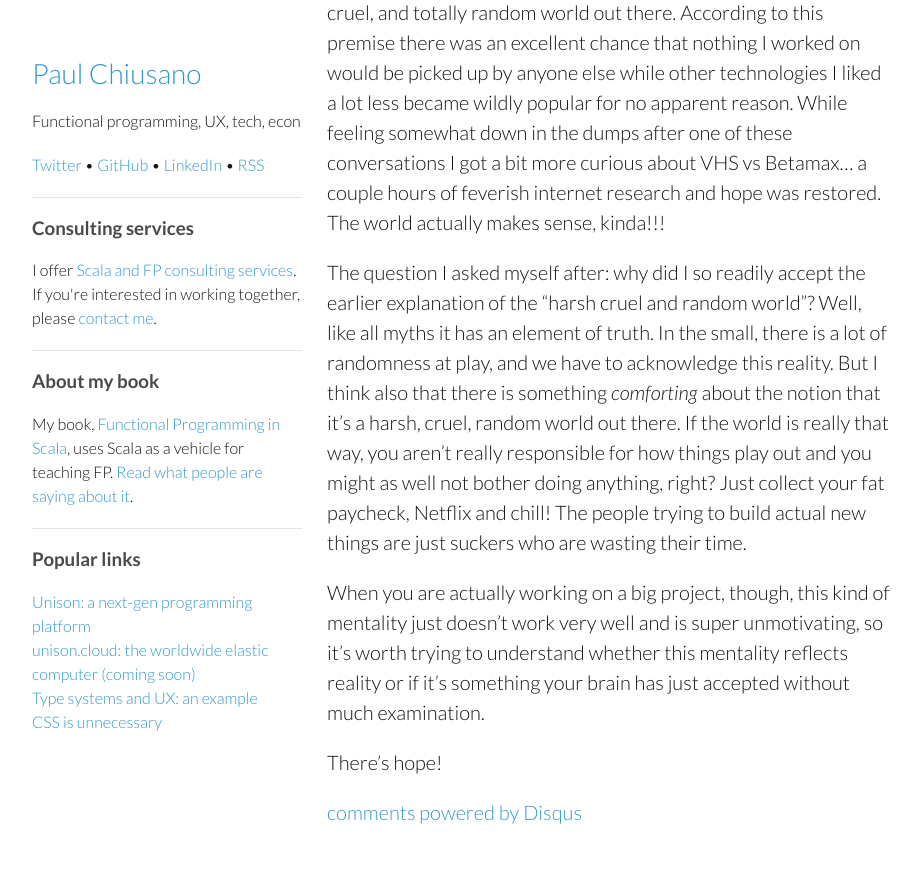
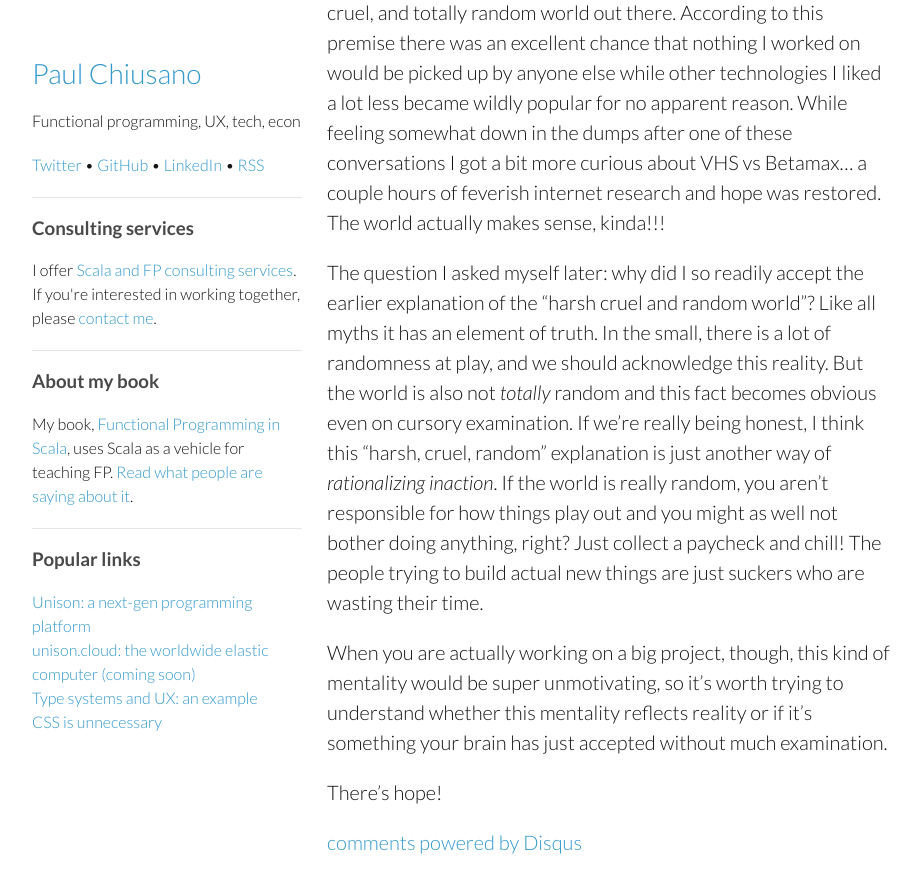
Before and after one commit to pchiusano/pchiusano.github.io, a Jekyll site: the page built from _posts/2019-10-24-vhs-vs-betamax.markdown, in a window 1280 px wide and 900 px high, scrolled down 3551 px. Shown: the top 893 px of the window, without its empty margins (178-1099 px from the left). Built offline with Jekyll 4.4.1, drawn with Linux system fonts in a browser that asks for light colours; comment, search, counter and statistics services are not loaded.

Commit message:
Update 2019-10-24-vhs-vs-betamax.markdown

```diff
--- a/_posts/2019-10-24-vhs-vs-betamax.markdown
+++ b/_posts/2019-10-24-vhs-vs-betamax.markdown
@@ -44,8 +44,8 @@ On the other hand, as a thought experiment, what if DVORAK were 10x faster than
 
 A funny story is that I myself accepted the usual explanation about VHS vs Betamax without much thought. Then after I started working on [Unison](https://unisonweb.org) people often asked me questions about programming language adoption and I realized how depressing it was for me to accept the premise that it was really just a harsh, cruel, and totally random world out there. According to this premise there was an excellent chance that nothing I worked on would be picked up by anyone else while other technologies I liked a lot less became wildly popular for no apparent reason. While feeling somewhat down in the dumps after one of these conversations I got a bit more curious about VHS vs Betamax... a couple hours of feverish internet research and hope was restored. The world actually makes sense, kinda!!!
 
-The question I asked myself after: why did I so readily accept the earlier explanation of the "harsh cruel and random world"? Well, like all myths it has an element of truth. In the small, there is a lot of randomness at play, and we have to acknowledge this reality. But I think also that there is something _comforting_ about the notion that it's a harsh, cruel, random world out there. If the world is really that way, you aren't really responsible for how things play out and you might as well not bother doing anything, right? Just collect your fat paycheck, Netflix and chill! The people trying to build actual new things are just suckers who are wasting their time.
+The question I asked myself later: why did I so readily accept the earlier explanation of the "harsh cruel and random world"? Like all myths it has an element of truth. In the small, there is a lot of randomness at play, and we should acknowledge this reality. But the world is also not _totally_ random and this fact becomes obvious even on cursory examination. If we're really being honest, I think this "harsh, cruel, random" explanation is just another way of _rationalizing inaction_. If the world is really random, you aren't responsible for how things play out and you might as well not bother doing anything, right? Just collect a paycheck and chill! The people trying to build actual new things are just suckers who are wasting their time.
 
-When you are actually working on a big project, though, this kind of mentality just doesn't work very well and is super unmotivating, so it's worth trying to understand whether this mentality reflects reality or if it's something your brain has just accepted without much examination.
+When you are actually working on a big project, though, this kind of mentality would be super unmotivating, so it's worth trying to understand whether this mentality reflects reality or if it's something your brain has just accepted without much examination.
 
 There's hope!
```
